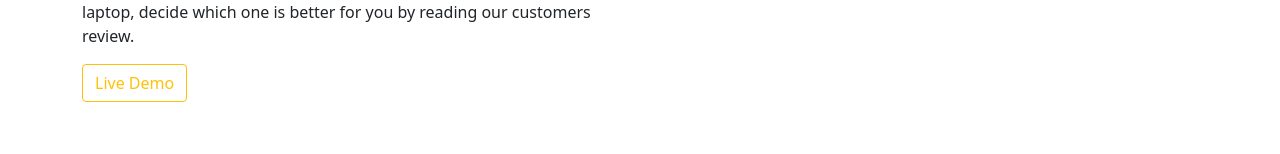
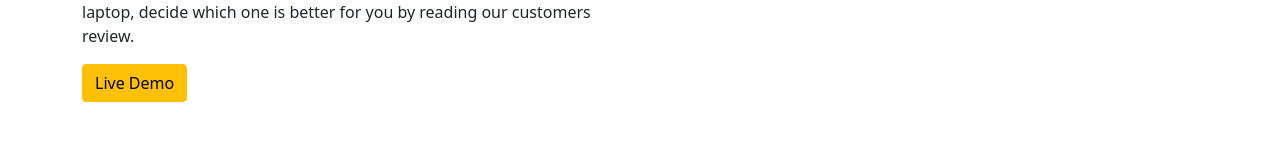
Before and after one commit to diptasahacse/product-analysis-website-diptasahacse, a React (Create React App) app: page / in a window 1280 px wide. Shown: the part 492-646 px from the top of the page. Built offline with nearby package versions, Linux system fonts and the light colour scheme.

Commit message:
use link button on hero section instead of button

```diff
--- a/src/components/HeroTextArea/HeroTextArea.js
+++ b/src/components/HeroTextArea/HeroTextArea.js
@@ -1,4 +1,5 @@
 import React from 'react';
+import { Link } from 'react-router-dom';
 import './HeroTextArea.css'
 
 const HeroTextArea = () => {
@@ -7,7 +8,7 @@
             <h1 className='fw-bold hero-text'>Your Next Laptop</h1>
             <h1 className='fw-bold hero-text hero-text-light '>Your Best Laptop</h1>
             <p>Choose your laptop before know which one is suitable for you. Here you will get what customers said about all laptops.So, Before purchase a new laptop, decide which one is better for you by reading our customers review.</p>
-            <button className='btn btn-outline-warning'>Live Demo</button>
+            <Link to='/' className='btn btn-warning'>Live Demo</Link>
         </div>
     );
 };
```
